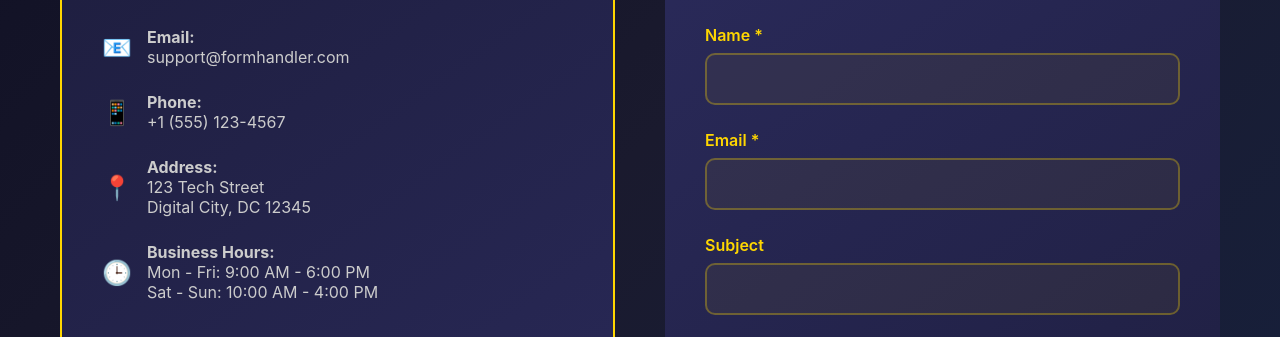
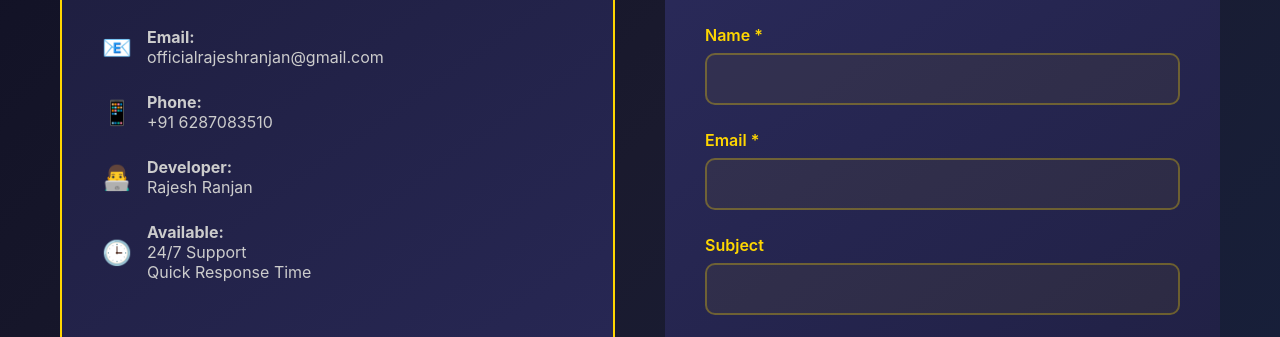
Before and after one commit to rajeshranjan42/universe-form-handler, a website: page public/contact.html in a window 1280 px wide. Shown: the part 402-739 px from the top of the page. Drawn offline with Linux system fonts and the light colour scheme.

Commit message:
Update contact info with real details and fix nav borders

```diff
--- a/public/contact.html
+++ b/public/contact.html
@@ -97,30 +97,29 @@
                     <span class="info-icon">📧</span>
                     <div class="info-text">
                         <strong>Email:</strong><br>
-                        support@formhandler.com
+                        officialrajeshranjan@gmail.com
                     </div>
                 </div>
                 <div class="info-item">
                     <span class="info-icon">📱</span>
                     <div class="info-text">
                         <strong>Phone:</strong><br>
-                        +1 (555) 123-4567
+                        +91 6287083510
                     </div>
                 </div>
                 <div class="info-item">
-                    <span class="info-icon">📍</span>
+                    <span class="info-icon">👨‍💻</span>
                     <div class="info-text">
-                        <strong>Address:</strong><br>
-                        123 Tech Street<br>
-                        Digital City, DC 12345
+                        <strong>Developer:</strong><br>
+                        Rajesh Ranjan
                     </div>
                 </div>
                 <div class="info-item">
                     <span class="info-icon">🕒</span>
                     <div class="info-text">
-                        <strong>Business Hours:</strong><br>
-                        Mon - Fri: 9:00 AM - 6:00 PM<br>
-                        Sat - Sun: 10:00 AM - 4:00 PM
+                        <strong>Available:</strong><br>
+                        24/7 Support<br>
+                        Quick Response Time
                     </div>
                 </div>
             </div>
```
Also changed, not shown: public/all-form-code.html (+2 -1 lines).
